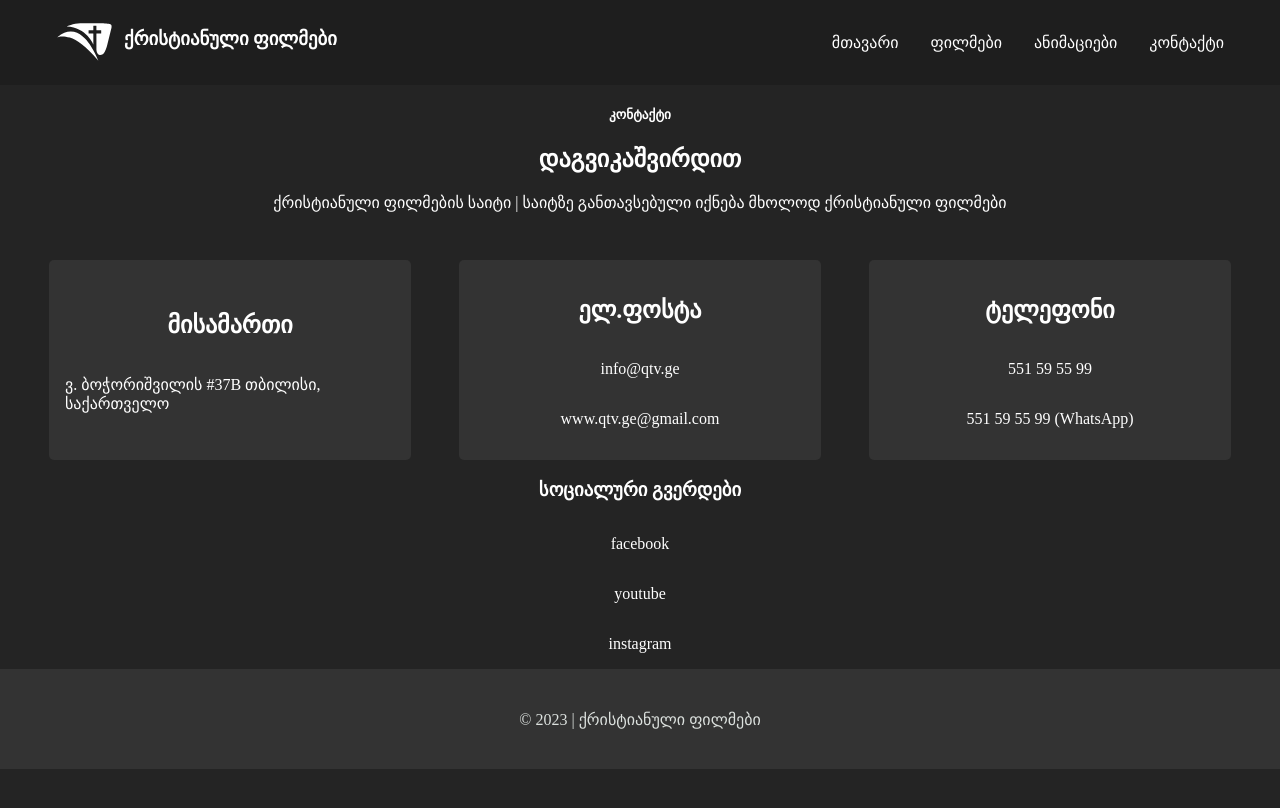
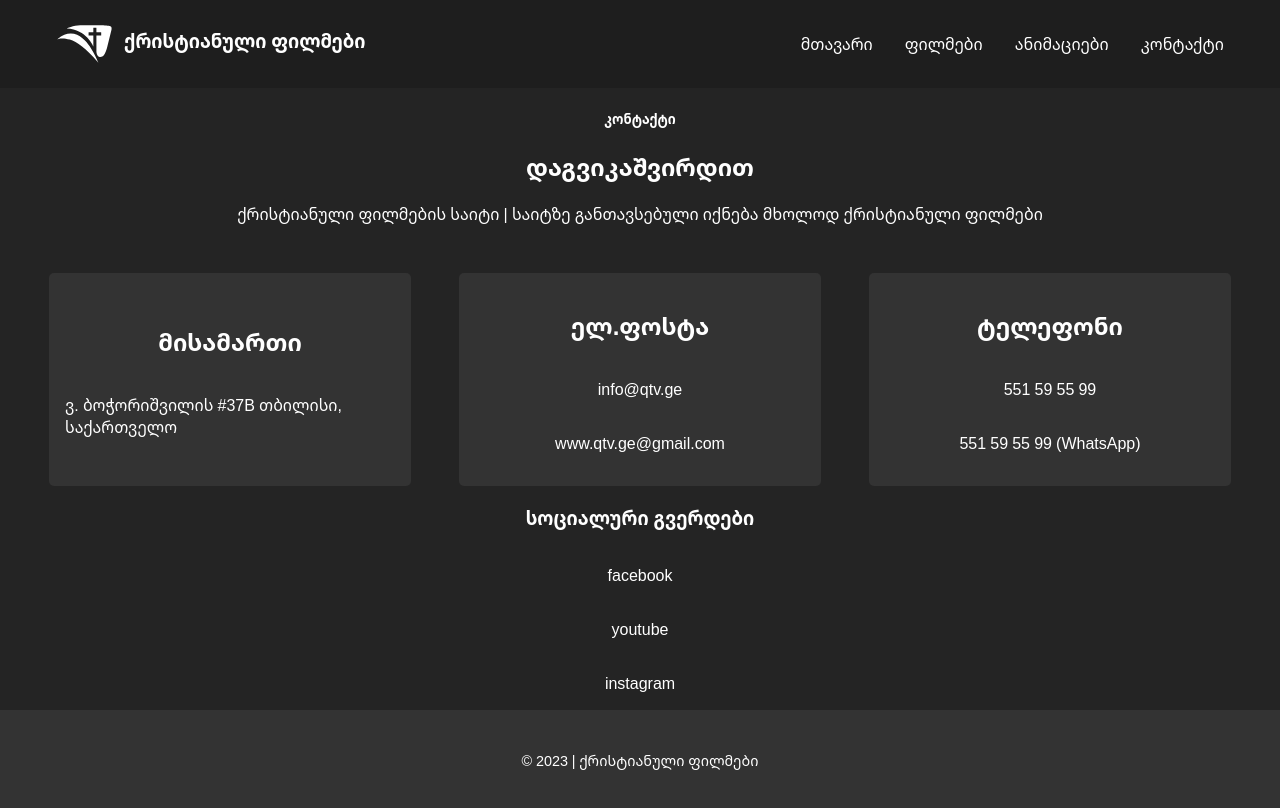
Before and after one commit to Dachi-Papashvili88/qtv-movies, a React (Vite) app: page /contact in a window 1280 px wide. Built offline with nearby package versions, Linux system fonts and the light colour scheme.

Commit message:
change hover effects

```diff
--- a/index.html
+++ b/index.html
@@ -4,6 +4,9 @@
     <meta charset="UTF-8" />
     <link className="icon" rel="icon" type="image/svg+xml" href="./QTV Logo.svg"/>
     <meta name="viewport" content="width=device-width, initial-scale=1.0" />
+    <link rel="preconnect" href="https://fonts.googleapis.com">
+<link rel="preconnect" href="https://fonts.gstatic.com" crossorigin>
+<link href="https://fonts.googleapis.com/css2?family=Noto+Sans+Georgian:wght@100;200;300;400;500;600;700;800;900&display=swap" rel="stylesheet">
     <title>ქრისტიანული ფილმები</title>
   </head>
   <body>
--- a/src/components/Footer.jsx
+++ b/src/components/Footer.jsx
@@ -12,7 +12,8 @@
 const Wrapper = styled.div `
 background-color: var(--clr-primary-lighter);
 height: 100px;
-color: #dce1de;
+color: var(--be-text);
+font-size: 0.9rem;
 display: flex;
 justify-content: center;
 align-items: center;
--- a/src/components/Navbar.jsx
+++ b/src/components/Navbar.jsx
@@ -17,7 +17,7 @@
         <h3 className="logos-text">ქრისტიანული ფილმები</h3>
       </Logo>
       <MenuButton onClick={toggleMenu}>
-        {menuOpen ? <FaTimes /> : <FaBars />} {/* Use React Icons here */}
+        {menuOpen ? <FaTimes /> : <FaBars />}
       </MenuButton>
       <Menu open={menuOpen} className="menu">
         <Link to="/">მთავარი</Link>
@@ -47,6 +47,7 @@
   .logo-img {
     height: 2.5em;
     border-radius: 3px;
+
   }
 
   h1 {
@@ -64,10 +65,6 @@
     color: var(--be-text);
     margin-left: 0.6em;
     margin-top: 0.65em;
-  }
-
-  a:hover {
-    border-bottom: 1.5px solid white;
   }
 `;
 
@@ -88,6 +85,8 @@
   border: none;
   cursor: pointer;
   font-size: 1.5rem;
+  font-weight: normal;
+
   color: white;
   display: none;
 
@@ -102,7 +101,9 @@
   gap: 2rem;
   margin-right: 2.5em;
   color: var(--be-text);
-
+   :hover {
+    border-bottom: 1.5px solid white;
+  }
 
   @media (max-width: 768px) {
     flex-direction: column;
--- a/src/index.css
+++ b/src/index.css
@@ -1,5 +1,3 @@
-@import url("https://fonts.googleapis.com/css2?family=Noto+Sans+Georgian:wght@100;200;300;400;500;600;700;800;900&display=swap");
-
 /*
 ===============
 Variables
@@ -8,7 +6,9 @@
 
 body {
   background-color: var(--clr-primary-default);
+  color: var(--be-text);
   margin: 0;
+  font-family: "Noto Sans Georgian", sans-serif;
 }
 
 :root {
```
